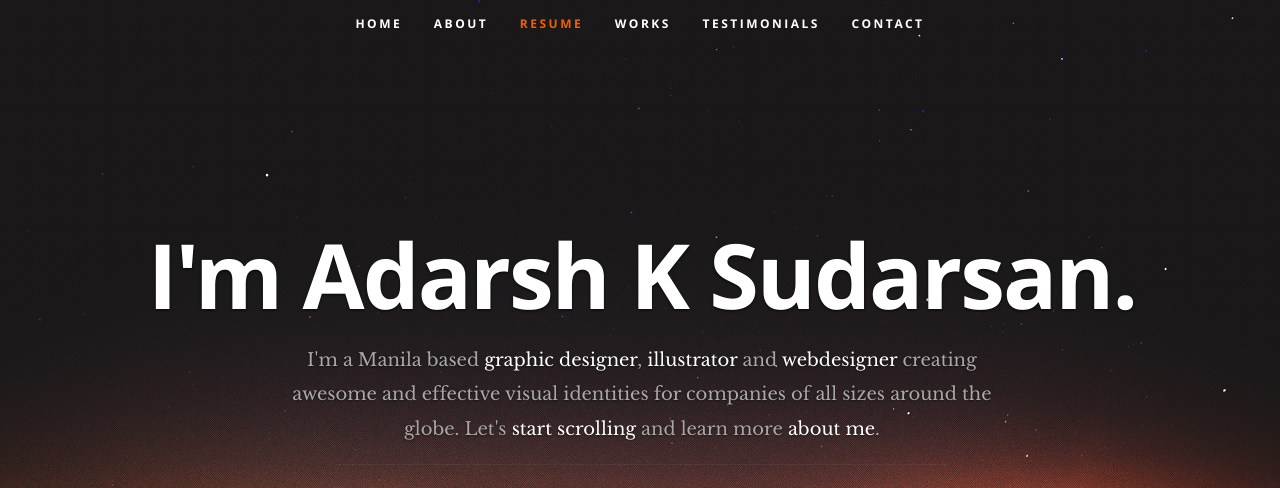
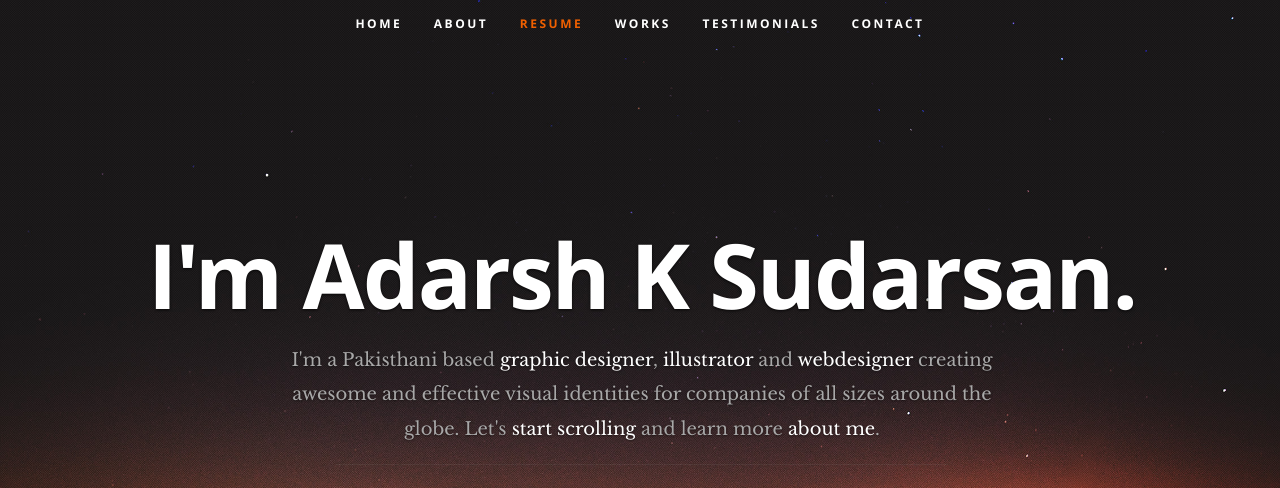
Before and after one commit to adarshksudarsan/adarshksudarsan.github.io, a plain HTML site: page index.html in a window 1280 px wide. Shown: the top 488 px of the page. Drawn offline with nearby package versions, Linux system fonts and the light colour scheme.

Commit message:
Update index.html

```diff
--- a/index.html
+++ b/index.html
@@ -57,7 +57,7 @@
       <div class="row banner">
          <div class="banner-text">
             <h1 class="responsive-headline">I'm Adarsh K Sudarsan.</h1>
-            <h3>I'm a Manila based <span>graphic designer</span>, <span>illustrator</span> and <span>webdesigner</span> creating awesome and
+            <h3>I'm a Pakisthani based <span>graphic designer</span>, <span>illustrator</span> and <span>webdesigner</span> creating awesome and
             effective visual identities for companies of all sizes around the globe. Let's <a class="smoothscroll" href="#about">start scrolling</a>
             and learn more <a class="smoothscroll" href="#about">about me</a>.</h3>
             <hr />
```
